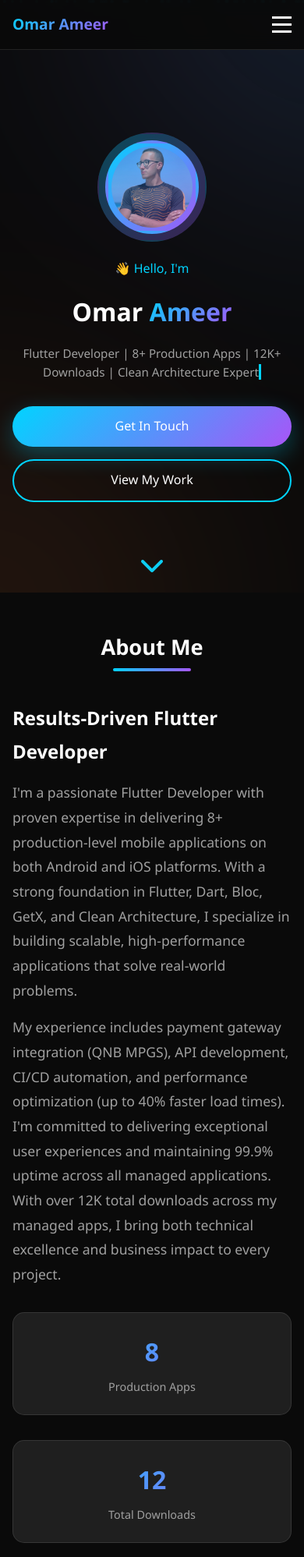
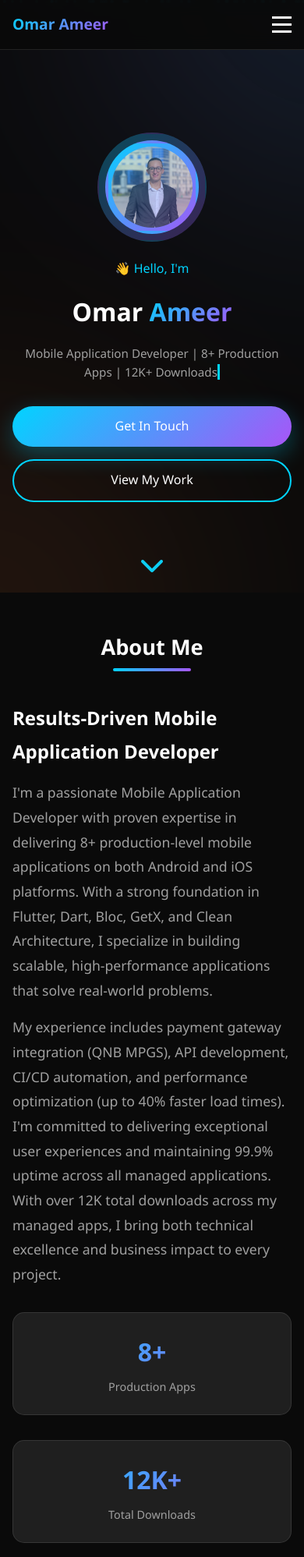
Before and after one commit to OmarAmeer96/new-portfolio, a plain HTML site: page index.html in a window 390 px wide. Shown: the top 1997 px of the page at 78% size. Drawn offline with Linux system fonts and the light colour scheme.

Commit message:
Changed teh Profile Picture and Added the Dhow section

```diff
--- a/index.html
+++ b/index.html
@@ -4,7 +4,7 @@
 <head>
     <meta charset="UTF-8">
     <meta name="viewport" content="width=device-width, initial-scale=1.0">
-    <title>Omar Ameer - Flutter Developer</title>
+    <title>Omar Ameer - Mobile Application Developer</title>
     <link rel="shortcut icon" href="assets/image.png" type="image/x-icon">
     <link rel="stylesheet" href="https://cdnjs.cloudflare.com/ajax/libs/font-awesome/6.4.0/css/all.min.css">
     <!-- Load configuration file (keep config.js in .gitignore) -->
@@ -1504,7 +1504,7 @@
         <div class="hero-content">
             <div class="profile-image-container">
                 <div class="profile-ring"></div>
-                <img src="assets/profile-picture.jpg" alt="Omar Ameer" class="profile-image"
+                <img src="assets/profile-picture-2.jpg" alt="Omar Ameer" class="profile-image"
                     onerror="this.style.display='none'; this.nextElementSibling.style.display='flex';">
                 <div class="profile-image-placeholder" style="display: none;">
                     <i class="fas fa-user"></i>
@@ -1513,8 +1513,7 @@
             <p class="hero-subtitle">👋 Hello, I'm</p>
             <h1 class="hero-title">Omar <span class="gradient-text">Ameer</span></h1>
             <p class="hero-description">
-                <span class="typing-text">Flutter Developer | 8+ Production Apps | 12K+ Downloads | Clean Architecture
-                    Expert</span>
+                <span class="typing-text">Mobile Application Developer | 8+ Production Apps | 12K+ Downloads</span>
             </p>
             <div class="hero-buttons">
                 <a href="#contact" class="btn btn-primary">Get In Touch</a>
@@ -1531,9 +1530,9 @@
         <h2 class="section-title">About Me</h2>
         <div class="about-content">
             <div class="about-text">
-                <h3>Results-Driven Flutter Developer</h3>
+                <h3>Results-Driven Mobile Application Developer</h3>
                 <p>
-                    I'm a passionate Flutter Developer with proven expertise in delivering 8+ production-level mobile
+                    I'm a passionate Mobile Application Developer with proven expertise in delivering 8+ production-level mobile
                     applications on both Android and iOS platforms. With a strong foundation in Flutter, Dart, Bloc,
                     GetX, and Clean Architecture, I specialize in building scalable, high-performance applications
                     that solve real-world problems.
@@ -1669,6 +1668,25 @@
                         <li>Vooo Shop - Shop management system</li>
                         <li>Vooo Menu - Digital menu solution</li>
                         <li>HRKLIX - HR management application</li>
+                    </ul>
+                </div>
+            </div>
+
+            <div class="experience-item">
+                <div class="experience-header">
+                    <div>
+                        <h3 class="experience-title">Flutter Developer</h3>
+                        <p class="experience-company">Dhow Ventures | Oman</p>
+                    </div>
+                    <span class="experience-date">Aug 2025 - Present</span>
+                </div>
+                <div class="experience-description">
+                    <p>Worked on Riverpod 4-based applications with a focus on performance, reliability, and cross-platform delivery.</p>
+                    <ul>
+                        <li>Developed and maintained multiple apps using Riverpod 4 and Clean Architecture for scalable codebases</li>
+                        <li>Collaborated with release and QA teams to publish apps on both the Google Play Store and Apple App Store</li>
+                        <li>Integrated third-party APIs, in-app purchases, and push notifications while ensuring secure handling of credentials</li>
+                        <li>Worked closely with designers and product managers to deliver polished releases meeting store guidelines</li>
                     </ul>
                 </div>
             </div>
@@ -2391,16 +2409,18 @@
         document.querySelector('.download-cv').style.transition = 'opacity 0.3s';
 
         // Counter Animation for Stats
-        function animateCounter(element, target) {
+        function animateCounter(element, target, isFloat, suffix) {
             let current = 0;
-            const increment = target / 100;
+            const steps = 100;
+            const increment = target / steps;
             const timer = setInterval(() => {
                 current += increment;
                 if (current >= target) {
-                    element.textContent = target;
+                    element.textContent = (isFloat ? target.toFixed(1) : Math.floor(target)) + (suffix || '');
                     clearInterval(timer);
                 } else {
-                    element.textContent = Math.floor(current);
+                    const display = isFloat ? Math.min(target, current).toFixed(1) : Math.floor(current);
+                    element.textContent = display + (suffix || '');
                 }
             }, 20);
         }
@@ -2410,11 +2430,14 @@
             entries.forEach(entry => {
                 if (entry.isIntersecting) {
                     const statNumber = entry.target;
-                    const text = statNumber.textContent;
-                    const match = text.match(/\d+/);
+                    const originalText = statNumber.textContent.trim();
+                    const match = originalText.match(/[\d,.]+/);
                     if (match) {
-                        const target = parseInt(match[0]);
-                        animateCounter(statNumber, target);
+                        const numericStr = match[0].replace(/,/g, '');
+                        const target = parseFloat(numericStr);
+                        const suffix = originalText.slice(originalText.indexOf(match[0]) + match[0].length);
+                        const isFloat = numericStr.indexOf('.') !== -1;
+                        animateCounter(statNumber, target, isFloat, suffix);
                         statObserver.unobserve(statNumber);
                     }
                 }
```
Also changed, not shown: assets/profile-picture-2.jpg (added).
